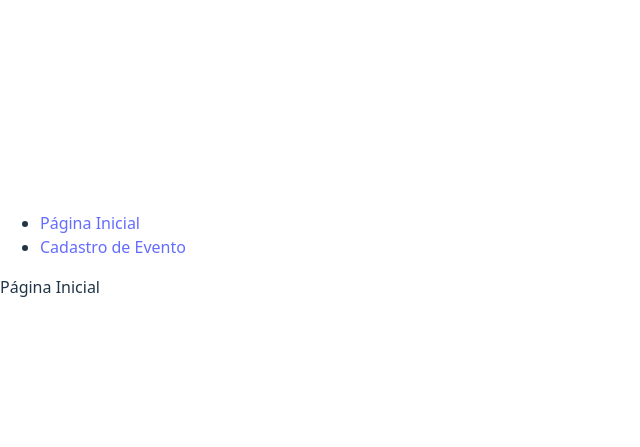
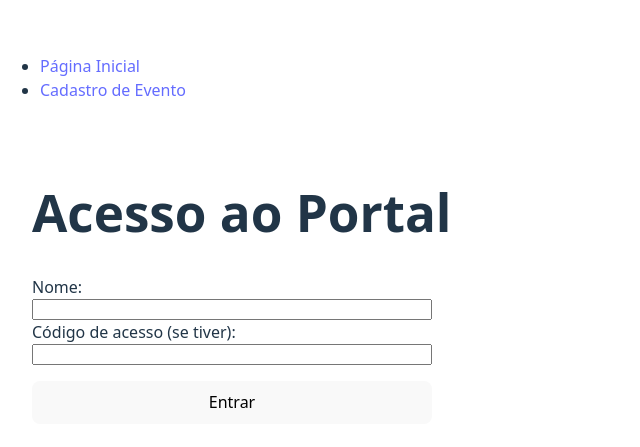
Before and after one commit to Andrehlb/portal-ingressos-frontend, a React (Vite) app: page / in a window 1280 px wide. Shown: the part 153-600 px from the top of the page, without its empty margins (0-640 px from the left). Built offline with nearby package versions, Linux system fonts and the light colour scheme.

Commit message:
feat: add Login component with form handling for user authentication

```diff
--- a/src/App.jsx
+++ b/src/App.jsx
@@ -1,8 +1,9 @@
 // src/App.jsx
 import React from 'react'
 import { Routes, Route, Link, Navigate } from 'react-router-dom';
+import Login from './pages/Login';
+import CadastroEvento from './pages/eventos/CadastroEvento';
 // import { Routes, Route } from 'react-router-dom'
-import CadastroEvento from './pages/eventos/CadastroEvento'
 // import { Navigate } from 'react-router-dom';
 
 export default function App() {
@@ -16,10 +17,14 @@ export default function App() {
     </nav>
 
     <Routes>
-      <Route path="/" element={<div>Página Inicial</div>} />
+      {/* Rota principal (raiz) página de entrada/login */}
+      <Route path="/" element={<Login />} />
+
+      {/* Página de cadastro de evento (acesso do gerente) */}
       <Route path="/eventos/cadastro" element={<CadastroEvento />} />
-      <Route path="/" element={<div>Página Inicial</div>} />
-      <Route path="*" element={<Navigate to="/eventos/cadastro" />} />
+
+      {/* Rota coringa para redirecionar qualquer outra rota não definida */}
+      <Route path="*" element={<Navigate to="/" />} />
     </Routes>
     </>
   );
--- /dev/null
+++ b/src/pages/Login.jsx
@@ -0,0 +1,49 @@
+// src/pages/Login.jsx
+
+import React, { useState } from 'react';
+import { useNavigate } from 'react-router-dom';
+
+export default function Login() {
+    const [codigo, setCodigo] = useState('');
+    const [email, setEmail] = useState('');
+    const [senha, setSenha] = useState('');
+    const navigate = useNavigate();
+
+    const handleSubmit = (e) => {
+        e.preventDefault();
+        if (codigo === 'gerente123') {
+            if (email && senha) {
+                navigate('/eventos/cadastro');
+            } else {
+                alert('Por favor, preencha todos os campos.');
+            }
+        } else {
+            navigate('/eventos/cadastro');
+        }
+    };
+
+    return (
+        <div style={{ padding: '2rem' }}>
+            <h1>Acesso ao Portal</h1>
+            <form onSubmit={handleSubmit} style={{ display: 'flex', flexDirection: 'column', maxWidth: '400px' }}>
+                <label>Nome:</label>
+                <input type="text" required />
+
+                <label>Código de acesso (se tiver):</label>
+                <input type="text" value={codigo} onChange={(e) => setCodigo(e.target.value)} />
+
+                {codigo === 'gerente123' && (
+                    <>
+                        <label>Email (gerente):</label>
+                        <input type="email" value={email} onChange={(e) => setEmail(e.target.value)} required />
+
+                        <label>Senha:</label>
+                        <input type="password" value={senha} onChange={(e) => setSenha(e.target.value)} required />
+                    </>
+                )}
+
+                <button type="submit" style={{ marginTop: '1rem' }}>Entrar</button>
+            </form>
+        </div>
+    );
+}
```
